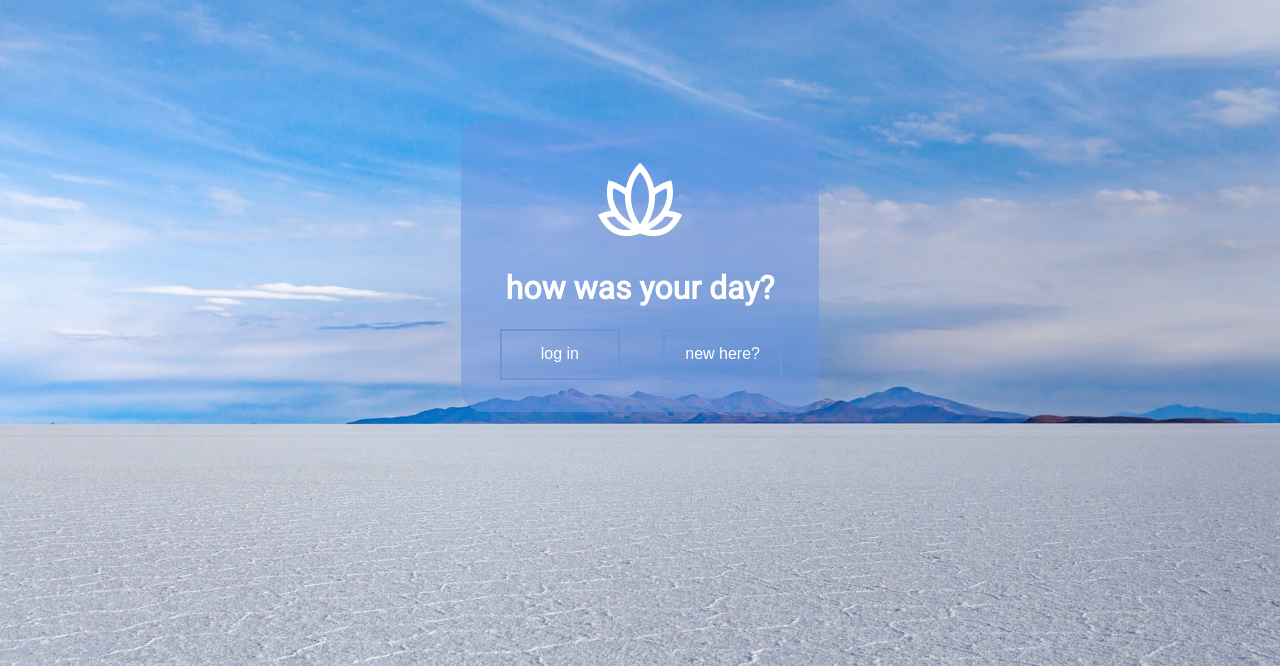
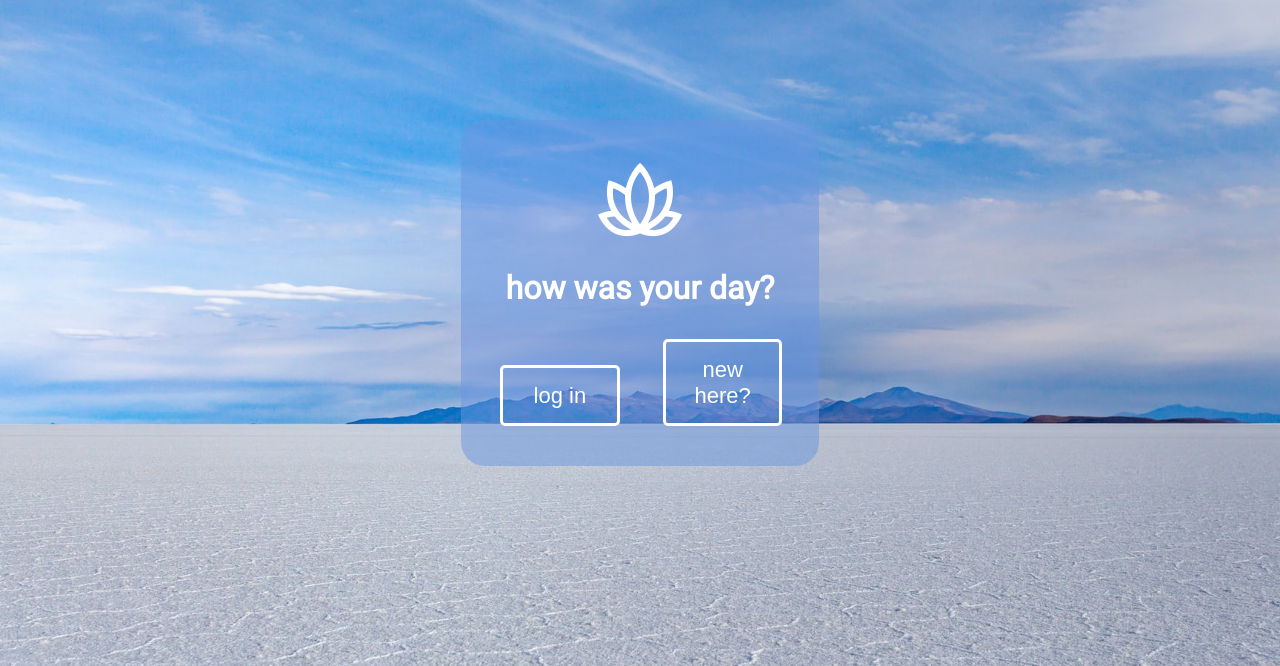
Before and after one commit to AJVEATS/Rotasu, a PHP site: page / in a window 1280 px wide. Shown: the top 666 px of the page. Run offline with PHP 8.4, Linux system fonts and the light colour scheme.

```diff
--- a/static/css/index.css
+++ b/static/css/index.css
@@ -44,29 +44,30 @@ html {
 }
 
 .account-buttons {
-    margin: 0vh 0vw;
+    margin: 4vh 0vw 1vh 0vw;
     padding: 0vh 0vw;
     width: auto;
 }
 
 .account-button {
-    /* margin: 0% 0% 0% 15%; */
     margin-left: 11%;
     padding: 4% 4%;
-    font-size: 16px;
+    font-size: 22px;
     width: 33.3%;
 
     color: #ffffff;
     background-color: transparent;
-    border: 2px solid #6A96E1;
+    border: 3px solid #ffffff;
     transition-duration: 0.4s;
     cursor: pointer;
     text-align: center;
     text-decoration: none;
+    border-radius: 5px;
 }
 
 .account-button:hover {
-    background-color: #6A96E1;
+    background-color: #3B69B7;
+    border: 3px solid #3B69B7;
     color: white;
     border-radius: 15px;
 }
```
